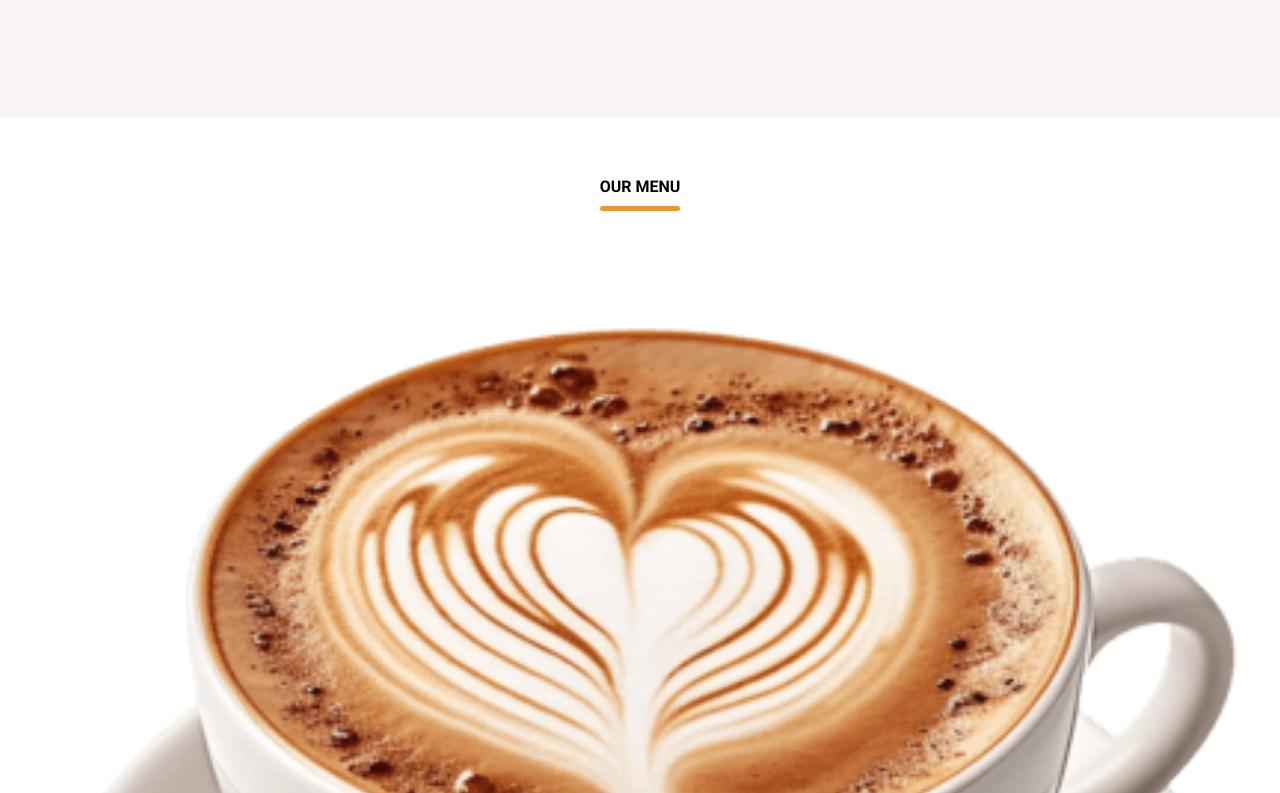
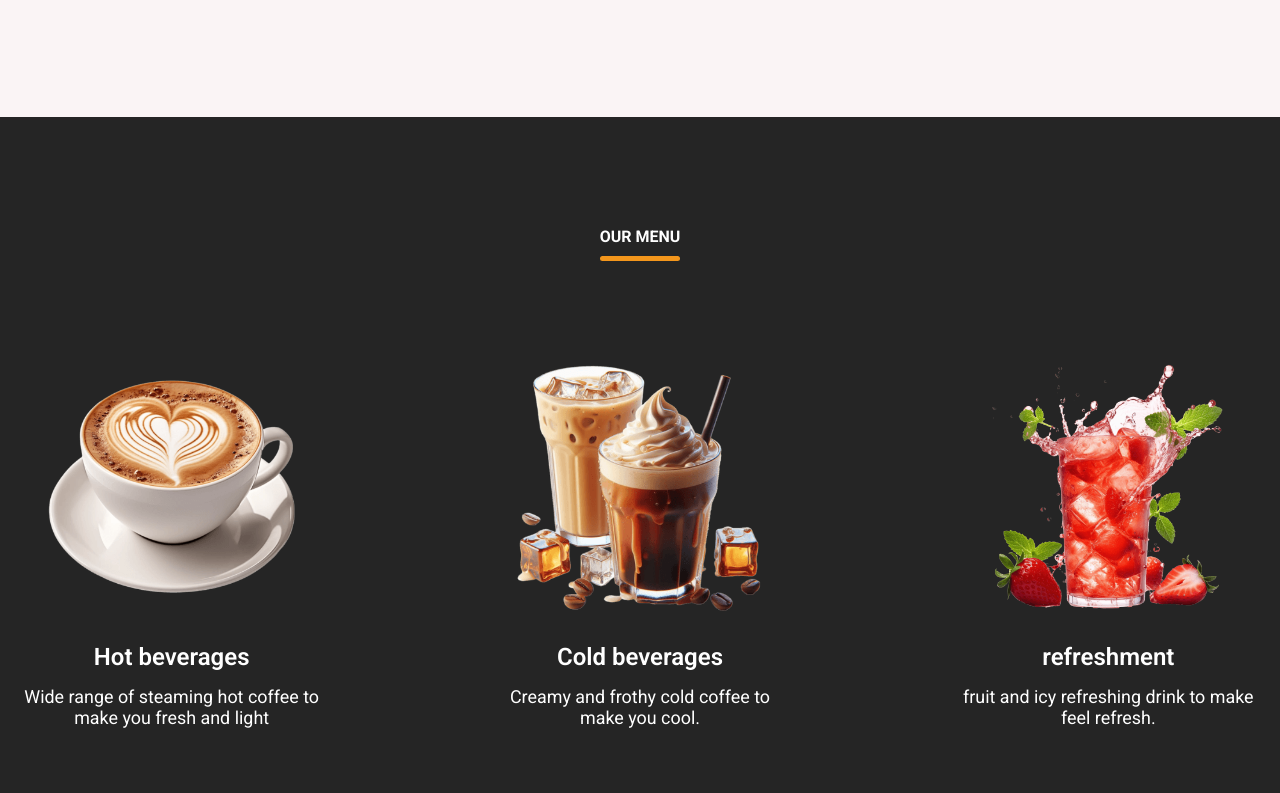
Before and after one commit to Negar-karimi9023/Front-end-Exercises, a website: page HomePage/index.html in a window 1280 px wide. Shown: the part 1327-2120 px from the top of the page. Drawn offline with Linux system fonts and the light colour scheme; files that its build step writes are made by us from their sources; files whose address does not match are found by name; a web font is replaced by a local one.

Commit message:
Mnu Style, Step 1

```diff
--- a/HomePage/style.css
+++ b/HomePage/style.css
@@ -225,6 +225,44 @@ header .navbar .nav-link:hover {
   color: var(--secondary-color);
 }
 
+/* Menu section */
+.menu-section {
+  color: var(--white-color);
+  background: var(--dark-color);
+  padding: 50px 0 100px;
+}
+.menu-section .menu-list {
+  display: flex;
+  justify-content: space-between;
+  flex-wrap: wrap;
+  align-items: center;
+  gap: 110px;
+}
+.menu-section .menu-list .menu-item {
+  display: flex;
+  justify-content: space-between;
+  flex-direction: column;
+  align-items: center;
+  text-align: center;
+  width: calc(100% / 3 - 110px);
+}
+.menu-section .menu-list .menu-item .menu-image {
+  aspect-ratio: 1;
+  max-width: 83%;
+  margin-bottom: 15px;
+  object-fit: contain;
+}
+.menu-section .menu-list .menu-item .name {
+  font-size: var(--font-size-l);
+  margin: 15px 0;
+  font-weight: var(--font-weight-semibold);
+}
+.menu-section .menu-list .menu-item .text {
+  font-size: var(--font-size-m);
+}
+@media screen and (max-width: 1024px) {
+}
+
 @media screen and (max-width: 900px) {
   :root {
     --font-size-m: 1rem;
```
